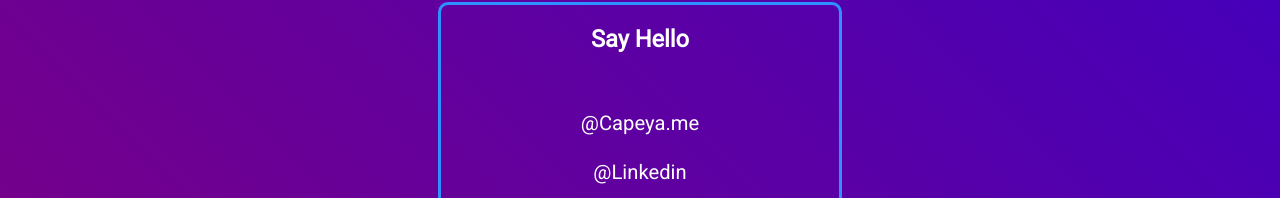
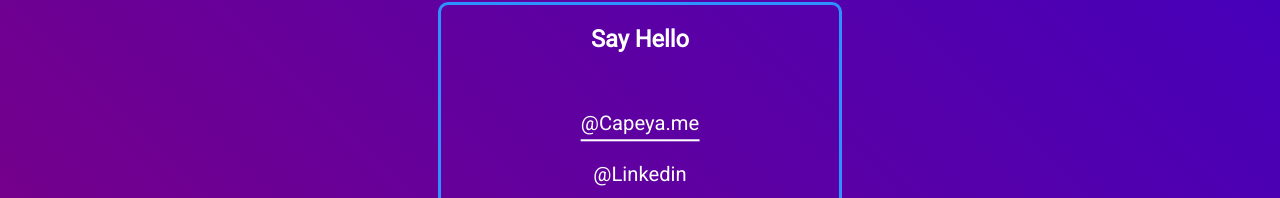
Before and after one commit to Cap3ya/capeya.me, a plain HTML site: page index.html in a window 1280 px wide. In both pictures the pointer is over the link "@Capeya.me". Shown: the part 2266-2464 px from the top of the page. Drawn offline with Linux system fonts and the light colour scheme.

Commit message:
Add border bottom to contact > a:hover

```diff
--- a/styles/style.css
+++ b/styles/style.css
@@ -111,6 +111,9 @@ a {
 .contact a {
   animation: bounce 1s ease infinite;
 }
+.contact a:hover {
+  border-bottom: 2px solid white;
+}
 @keyframes bounce {
   0%   { transform: scale(1) translateY(0); }
   50%  { transform: scale(1, 1)   translateY(-5px);}
```
Also changed, not shown: index.html (+2 -2 lines).
